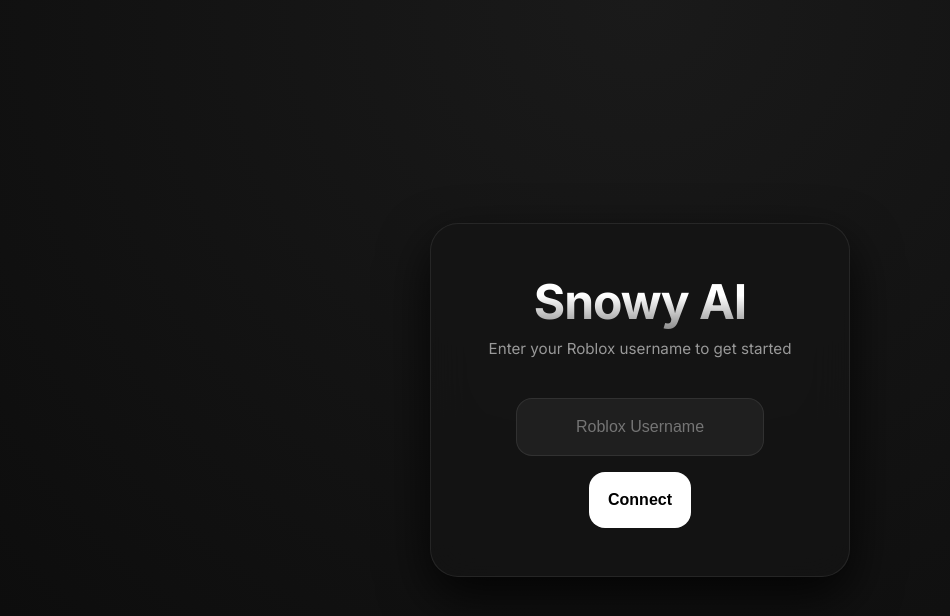
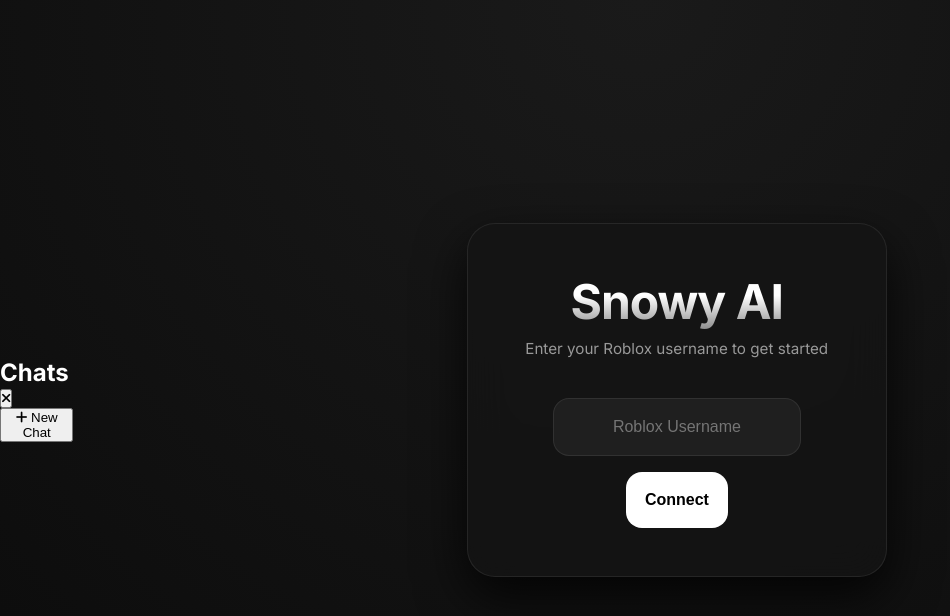
Before and after one commit to cleomu05-rgb/Snowy-AI, a Flask app: page / in a window 1280 px wide. Shown: the top 616 px of the page, without its empty margins (0-950 px from the left). Run offline with Flask 3, Linux system fonts and the light colour scheme.

Commit message:
Update index.html

```diff
--- a/templates/index.html
+++ b/templates/index.html
@@ -48,10 +48,22 @@
                     <p>AI will just make the script and stay quiet.</p>
                 </div>
                 <label class="switch">
-                    <input type="checkbox" id="no-talk-toggle">
+                    <input type="checkbox" id="no-talk-toggle" checked>
                     <span class="slider round"></span>
                 </label>
             </div>
+        </div>
+    </div>
+
+    <!-- Sidebar / Chat History -->
+    <div id="sidebar" class="sidebar">
+        <div class="sidebar-header">
+            <h2>Chats</h2>
+            <button id="close-sidebar" class="icon-btn"><i class="fas fa-times"></i></button>
+        </div>
+        <button id="new-chat-btn" class="new-chat-btn"><i class="fas fa-plus"></i> New Chat</button>
+        <div id="chat-history-list" class="chat-history-list">
+            <!-- Chat history items will be generated here -->
         </div>
     </div>
 
@@ -68,6 +80,7 @@
 
     <div id="chat-screen" class="screen hidden">
         <header>
+            <button id="open-sidebar" class="icon-btn"><i class="fas fa-bars"></i></button>
             <div class="logo-area">
                 <i class="fas fa-snowflake"></i>
                 <span>Snowy AI</span>
```
